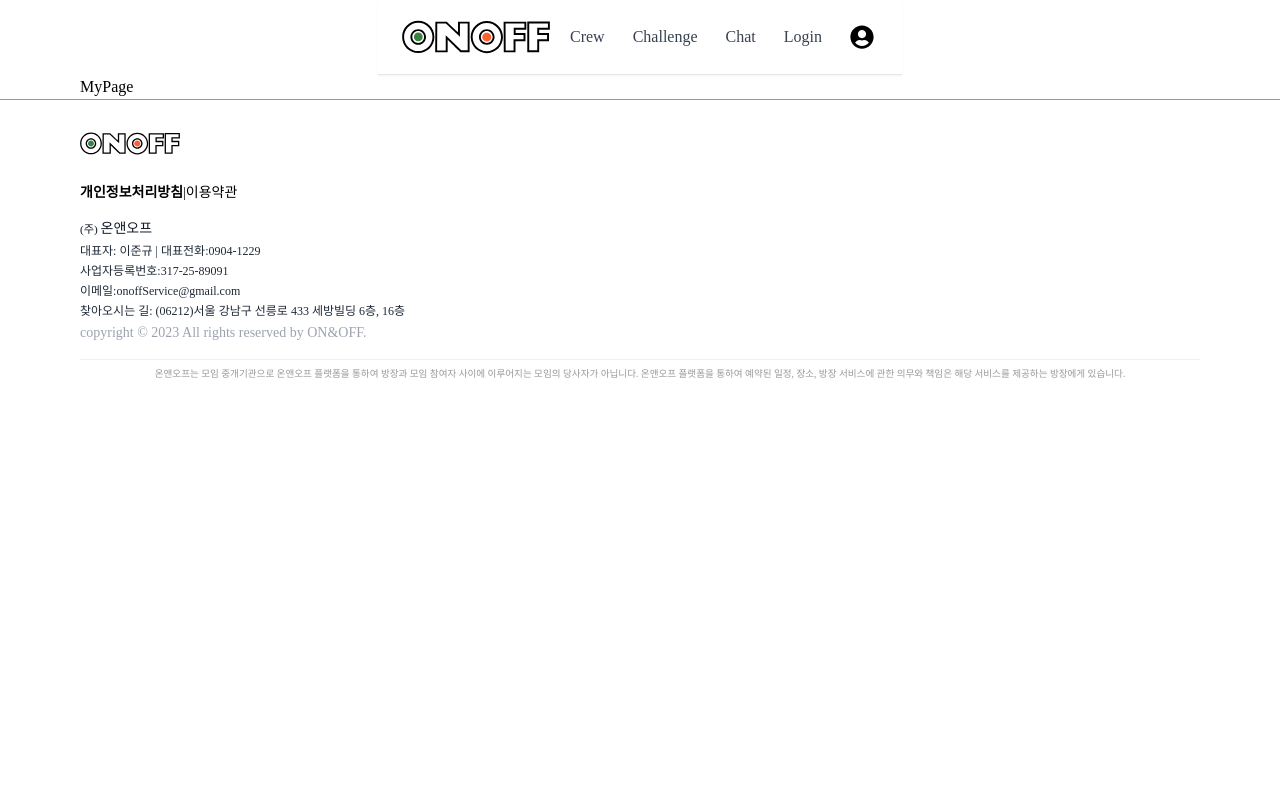
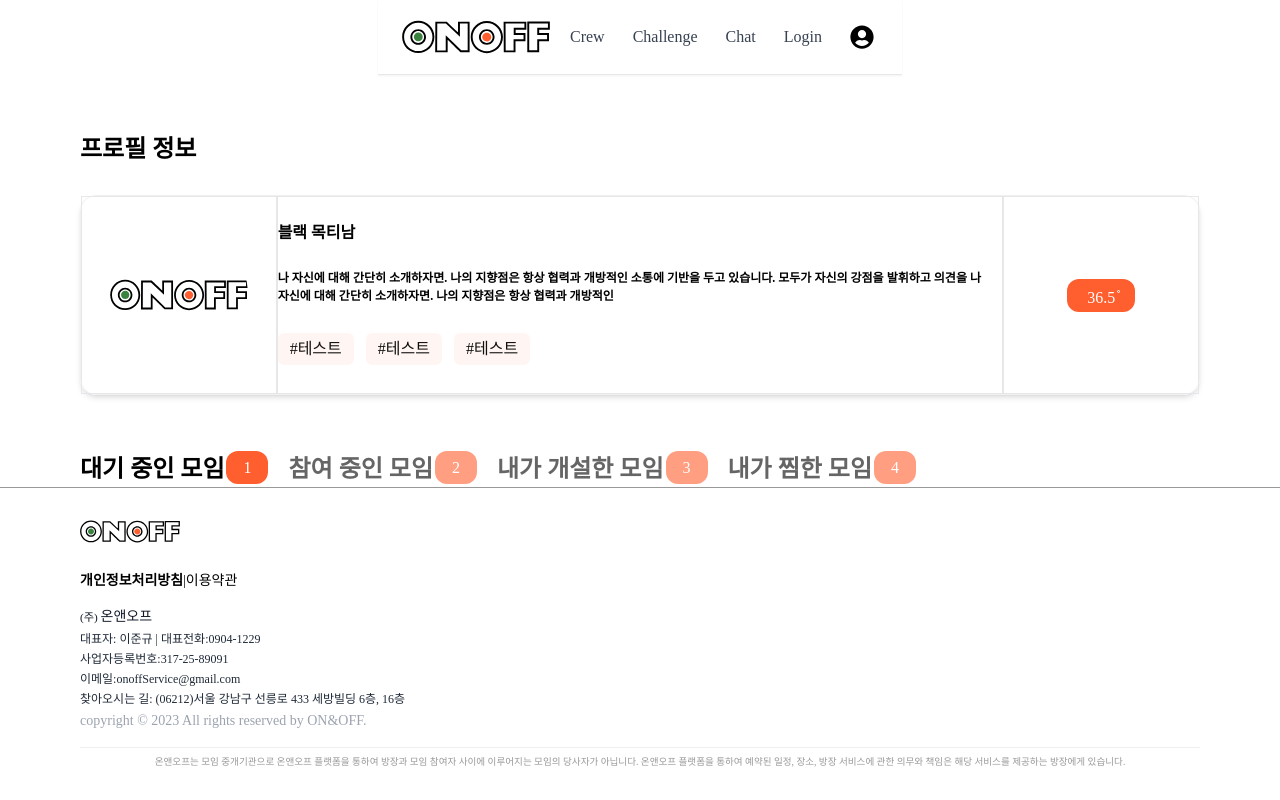
Before and after one commit to Team-OnAndOff/front, a React (Vite) app: page /userinfo/1 in a window 1280 px wide. Built offline with nearby package versions, Linux system fonts and the light colour scheme; a web font is replaced by a local one.

Commit message:
add[#25] - mypage 작업.

```diff
--- a/src/components/common/RadioButtons.tsx
+++ b/src/components/common/RadioButtons.tsx
@@ -1,58 +1,59 @@
 interface RadioButtonProps {
-  title: string,
-  data: { text: string, dataId:string|number }[],
-  name:string,
+  title: string
+  data: { text: string; dataId: string | number }[]
+  name: string
 }
 
 interface RadioButtonPropsOne {
-  name:string,
-  text:string,
-  id:number|string
+  name: string
+  text: string
+  id: number | string
 }
 
-
-export function RadioButtonsGroup({title,data,name}:RadioButtonProps) {
-
+export function RadioButtonsGroup({ title, data, name }: RadioButtonProps) {
   return (
-  <div className='flex items-center'>
-    <span className="w-48 text-2xl font-bold">{ title}</span>
-    <div className='flex'>
-    {data.map((data) =>(
-      <label key={data.text} className='flex items-center w-32'>
-          <input
-            className='w-4 h-4 mb-1 ml-2 text-orange-600 bg-orange-500 border-orange-300 accent-main-color focus:ring-0 focus:border-orange-500 dark:focus:border-orange-600 dark:ring-offset-gray-800 dark:bg-gray-700 dark:border-gray-600'
-            type="radio"
-            value={data.dataId}
-            name={name}
-            required
-          />
-        <span className='text-size-body mb-0.5 ml-2 font-bold'>{data.text}</span>
-      </label>
-    ))}
-  </div>
-  </div>
+    <div className='flex items-center'>
+      <span className='w-48 text-2xl font-bold'>{title}</span>
+      <div className='flex'>
+        {data.map((data) => (
+          <label key={data.text} className='flex items-center w-32'>
+            <input
+              className='w-4 h-4 mb-1 ml-2 text-orange-600 bg-orange-500 border-orange-300 accent-main-color focus:ring-0 focus:border-orange-500 dark:focus:border-orange-600 dark:ring-offset-gray-800 dark:bg-gray-700 dark:border-gray-600'
+              type='radio'
+              value={data.dataId}
+              name={name}
+              required
+            />
+            <span className='text-size-body mb-0.5 ml-2 font-bold'>
+              {data.text}
+            </span>
+          </label>
+        ))}
+      </div>
+    </div>
   )
 }
 
-export function RadioButtonsOne({name,text,id}:RadioButtonPropsOne) {
+export function RadioButtonsOne({ name, text, id }: RadioButtonPropsOne) {
   return (
     <div className='flex'>
       <label key={text} className='flex items-center w-32'>
-          <input
-            className='w-4 h-4 mb-1 ml-2 text-orange-600 bg-orange-500 border-orange-300 accent-main-color focus:ring-0 focus:border-orange-500 dark:focus:border-orange-600 dark:ring-offset-gray-800 dark:bg-gray-700 dark:border-gray-600'
-            type="radio"
-            value={id}
-            name={name}
-            required
-          />
-          <span className='text-size-body mb-0.5 ml-2 font-bold'>{text}</span>
+        <input
+          className='w-4 h-4 mb-1 ml-2 text-orange-600 bg-orange-500 border-orange-300 accent-main-color focus:ring-0 focus:border-orange-500 dark:focus:border-orange-600 dark:ring-offset-gray-800 dark:bg-gray-700 dark:border-gray-600'
+          type='radio'
+          value={id}
+          name={name}
+          required
+        />
+        <span className='text-size-body mb-0.5 ml-2 font-bold'>{text}</span>
       </label>
     </div>
   )
 }
 
 //그룹
-{/* <div className='flex'>
+{
+  /* <div className='flex'>
 {data.map((data) =>(
   <label key={data.text} className='flex items-center w-32'>
       <input
@@ -65,4 +66,5 @@ export function RadioButtonsOne({name,text,id}:RadioButtonPropsOne) {
     <span className='text-size-body mb-0.5 ml-2 font-bold'>{data.text}</span>
   </label>
 ))}
-</div> */}
+</div> */
+}
--- a/src/pages/home/Main.tsx
+++ b/src/pages/home/Main.tsx
@@ -32,10 +32,10 @@ export default function Main() {
       <ModalSample />
 
       {/* 라디오 버튼 사용 예시 */}
-      <RadioButton/>
+      <RadioButton />
 
       {/* 서치 인풋 사용 예시 */}
-      <SearchInputSample/>
+      <SearchInputSample />
 
       {/* 체크박스 사용 예시 */}
       <CheckBoxSample />
--- a/src/pages/user/MyPage.tsx
+++ b/src/pages/user/MyPage.tsx
@@ -1,3 +1,120 @@
+import { useState } from 'react'
+
 export default function MyPage() {
-  return <div>MyPage</div>
+  const [selectedTab, setSelectedTab] = useState(0)
+
+  interface UserType {
+    text: string
+  }
+  interface TapButton {
+    name: string
+    numData: number
+    isSelected: boolean // isSelected 속성 추가
+    onClick: () => void // 클릭 이벤트 핸들러 추가
+  }
+
+  const handleTabClick = (index: number) => {
+    setSelectedTab(index)
+  }
+
+  const TapCard = ({ name, numData, isSelected, onClick }: TapButton) => {
+    return (
+      <div
+        className={`flex gap-0.5 mr-[20px] font-bold mt-14 text-size-title ${
+          isSelected ? 'opacity-100' : 'opacity-60'
+        }`}
+        onClick={onClick}
+      >
+        <h4>{name}</h4>
+        <div className='w-[42px] h-[33px] bg-main-color rounded-button-radius flex items-center justify-center'>
+          <p className='font-normal text-center text-white text-size-body'>
+            {numData}
+          </p>
+        </div>
+      </div>
+    )
+  }
+
+  const user: UserType = {
+    text: '나 자신에 대해 간단히 소개하자면. 나의 지향점은 항상 협력과 개방적인 소통에 기반을 두고 있습니다. 모두가 자신의 강점을 발휘하고 의견을 나 자신에 대해 간단히 소개하자면. 나의 지향점은 항상 협력과 개방적인',
+  }
+
+  return (
+    <>
+      <div className='relative h-auto w-1220 backdrop-blur-0'>
+        <p className='font-bold mt-14 text-size-title'>프로필 정보</p>
+      </div>
+
+      {/* 프로필 카드 start */}
+      <section
+        className='flex flex-row items-center h-[12.5rem] w-full rounded-big-radius
+      border border-solid border-light-gray-color mt-7 shadow-md'
+      >
+        {/* 이미지박스 */}
+        <div className='flex relative items-center justify-center w-[17.5%] h-full border border-solid border-light-gray-colo'>
+          <div className='bg-aquamarine w-[138px] h-[138px] flex items-center justify-center rounded-full overflow-hidden'>
+            <img src='../../src/assets/images/Logo.svg' alt='testImg' />
+          </div>
+        </div>
+        {/* 소개박스 */}
+        <div className='flex gap-2 flex-col justify-between relative h-full border border-solid w-[65%] border-light-gray-colo'>
+          {/* 아래로 유저 데이터 넣어야함 */}
+          <h4 className='mt-6 font-bold text-size-body'>블랙 목티남</h4>
+          <p className='font-bold break-keep text-size-subbody'>{user.text}</p>
+          <ul className='flex gap-3 mb-6'>
+            <li className='p-1 px-3 my-1 rounded-md bg-main-light-color w-fit text-subbody text-black-color'>
+              #테스트
+            </li>
+            <li className='p-1 px-3 my-1 rounded-md bg-main-light-color w-fit text-subbody text-black-color'>
+              #테스트
+            </li>
+            <li className='p-1 px-3 my-1 rounded-md bg-main-light-color w-fit text-subbody text-black-color'>
+              #테스트
+            </li>
+          </ul>
+        </div>
+        {/* 온도박스 */}
+        <div className='flex relative items-center justify-center w-[17.5%] h-full border border-solid border-light-gray-colo'>
+          <div className='w-[68px] h-[33px] bg-main-color rounded-button-radius flex items-center justify-center'>
+            <p className='mt-[5px] text-white'>
+              36.5
+              <span className='w-[3px] h-[3px] mt-1 ml-0.5 bor absolute rounded-md border border-solid border-white'></span>
+            </p>
+          </div>
+        </div>
+      </section>
+      {/* 프로필카드 end */}
+
+      {/* 모임 텝  start*/}
+      <section>
+        <div className='flex'>
+          <TapCard
+            name={'대기 중인 모임'}
+            numData={1}
+            isSelected={selectedTab === 0}
+            onClick={() => handleTabClick(0)}
+          />
+          <TapCard
+            name={'참여 중인 모임'}
+            numData={2}
+            isSelected={selectedTab === 1}
+            onClick={() => handleTabClick(1)}
+          />
+          <TapCard
+            name={'내가 개설한 모임'}
+            numData={3}
+            isSelected={selectedTab === 2}
+            onClick={() => handleTabClick(2)}
+          />
+          <TapCard
+            name={'내가 찜한 모임'}
+            numData={4}
+            isSelected={selectedTab === 3}
+            onClick={() => handleTabClick(3)}
+          />
+        </div>
+      </section>
+      {/* 모임 개컬 탭 end */}
+    </>
+  )
 }
```
Also changed, not shown: src/components/sample/RadioButton.tsx (+23 -19 lines).
